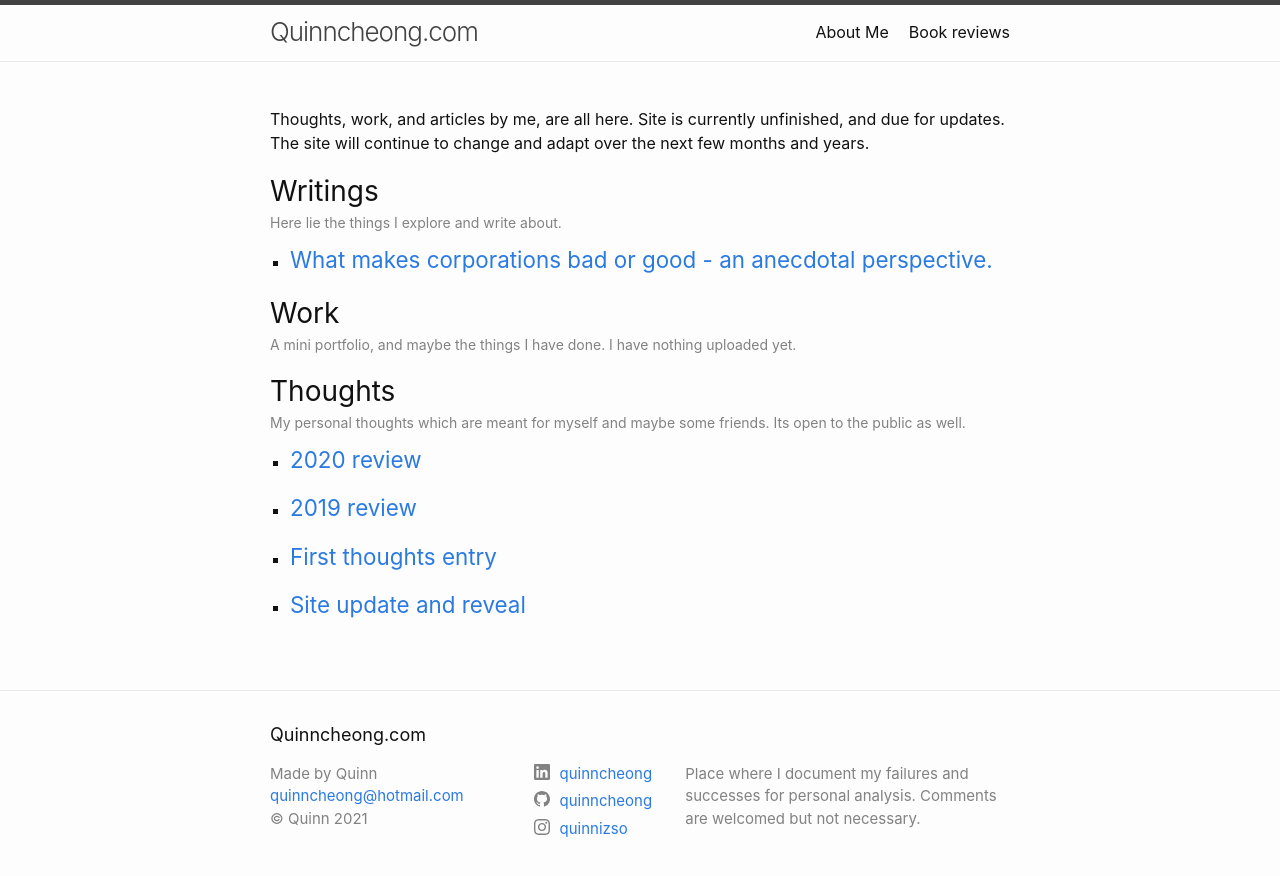
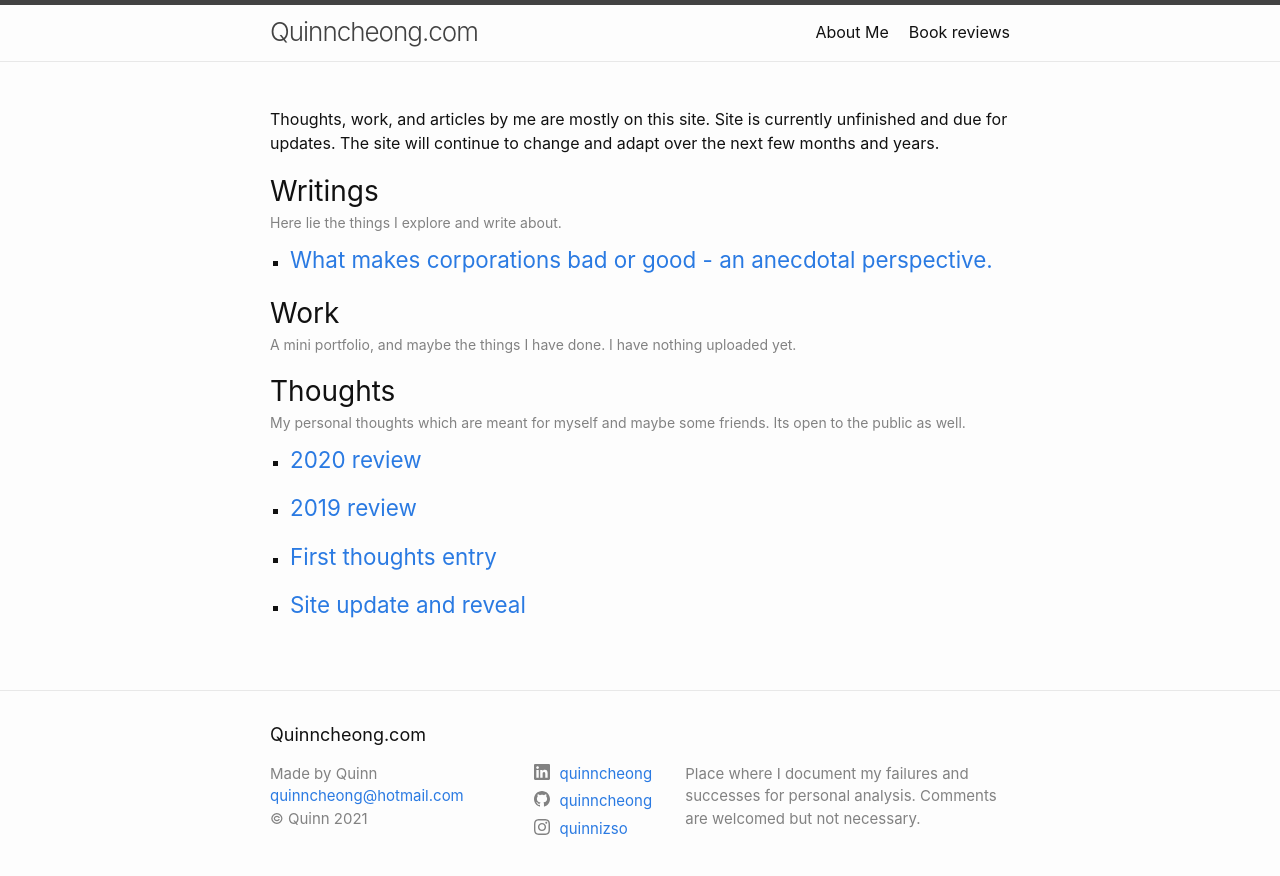
Before and after one commit to quinncheong/quinncheong.github.io, a Jekyll site: the page built from index.markdown, in a window 1280 px wide. Shown: the top 876 px of the page. Built offline with Jekyll 4.4.1, drawn with Linux system fonts in a browser that asks for light colours.

Commit message:
Site updates

```diff
--- a/_layouts/home.html
+++ b/_layouts/home.html
@@ -6,7 +6,7 @@ layout: default
   <h1 class="page-heading">{{ page.title | default: "" }}</h1>
 
   <p>
-    Thoughts, work, and articles by me, are all here. Site is currently unfinished, and due for updates. The site will continue
+    Thoughts, work, and articles by me are mostly on this site. Site is currently unfinished and due for updates. The site will continue
     to change and adapt over the next few months and years.
   </p>
 
```
